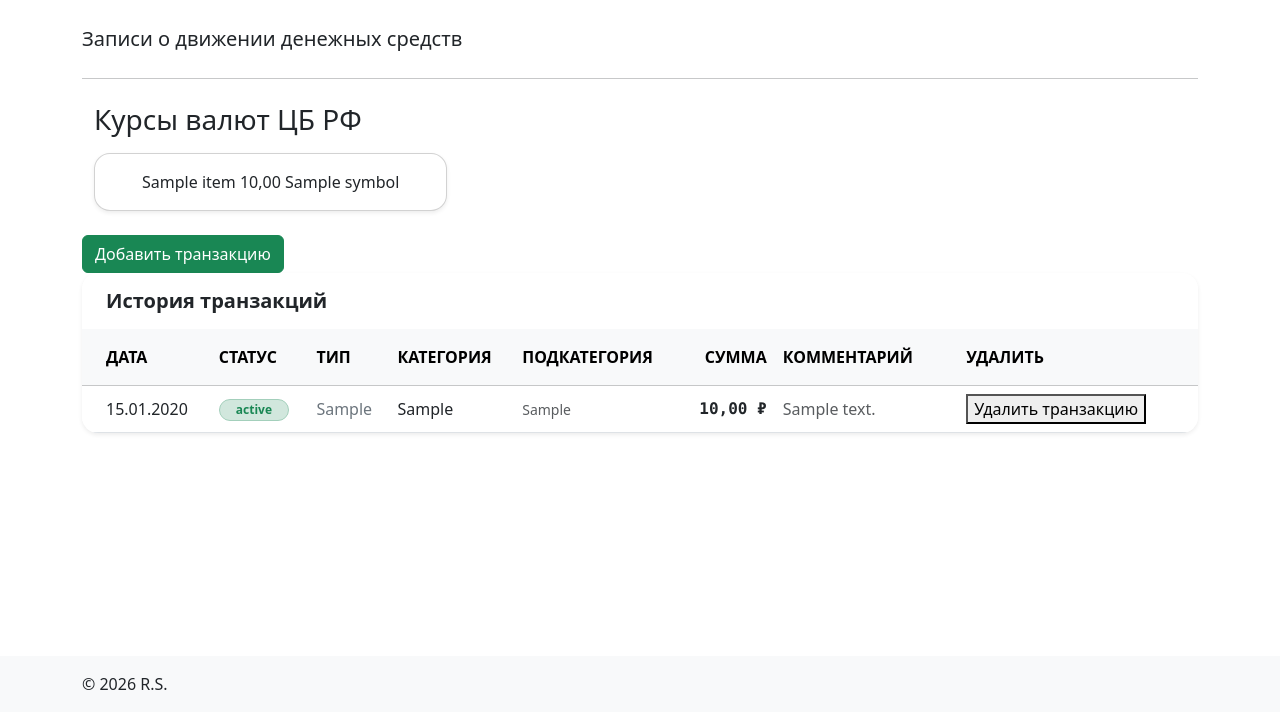
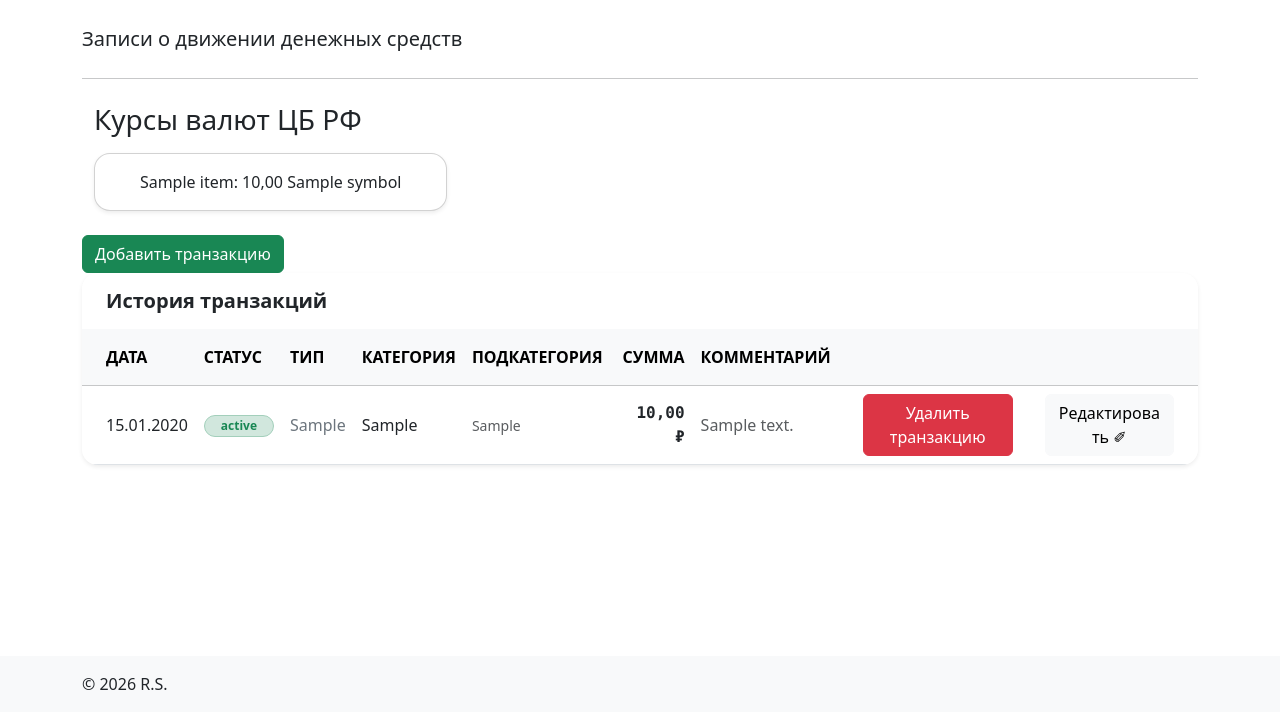
Before and after one commit to MRRomenin/DDS, a Django app: template cashflow/templates/transaction/list.html in a window 1280 px wide. Shown: the part 88-800 px from the top of the page. Run offline with Django 5.2, Linux system fonts and the light colour scheme; tables that the repository leaves empty hold one stand-in row (values such as "Sample post"); the template is opened without the code that fills it: values that come from a table or form of the project are taken from there, most other values are stand-ins (such as "Sample title", 1, 10 or a date in 2020).

Commit message:
refactor(cashflow): change UI for main page

```diff
--- a/cashflow/templates/transaction/list.html
+++ b/cashflow/templates/transaction/list.html
@@ -9,11 +9,13 @@
         <button type="submit" class="btn btn-success">Добавить транзакцию</button>
     </form>
     <div class="card border-0 shadow-sm rounded-4 overflow-hidden">
+
         <div class="card-header bg-white py-3 px-4 border-0 d-flex justify-content-between align-items-center">
             <h5 class="mb-0 fw-bold text-dark">История транзакций</h5>
         </div>
         <div class="card-body p-0">
             <div class="table-responsive">
+
                 <table class="table table-hover align-middle mb-0">
                     <thead class="table-light text-uppercase fs-7 text-muted tracking-wide">
                         <tr>
@@ -24,7 +26,8 @@
                             <th scope="col" class="py-3">Подкатегория</th>
                             <th scope="col" class="py-3 text-end">Сумма</th>
                             <th scope="col" class="py-3 pe-4">Комментарий</th>
-                        <th scope="col" class="py-3 pe-4">Удалить</th>
+                            <th scope="col" class="py-3 pe-4"></th>
+                            <th scope="col" class="py-3 pe-4"></th>
                         </tr>
                     </thead>
                     <tbody>
@@ -32,7 +35,8 @@
                         <tr>
                             <td class="ps-4 fw-medium text-dark">{{ transact.date|date:"d.m.Y" }}</td>
                             <td>
-                            <span class="badge bg-success-subtle text-success border border-success-subtle rounded-pill px-3 py-1">
+                                <span
+                                    class="badge bg-success-subtle text-success border border-success-subtle rounded-pill px-3 py-1">
                                     {{ transact.status }}
                                 </span>
                             </td>
@@ -48,8 +52,16 @@
                                 {{ transact.comment }}
                             </td>
                             <td class="pe-4 text-muted text-wrap text-break">
-                            <form action="{% url 'delete_part' transact.id %}" onsubmit="return confirm('Вы уверены?');">
-                                <button type="submit">Удалить транзакцию </button>
+                                <form method="POST" action="{% url 'delete_part' transact.id %}"
+                                    onsubmit="return confirm('Вы уверены?');">
+                                      {% csrf_token %}
+
+                                    <button type="submit" class="btn btn-danger">Удалить транзакцию</button>
+                                </form>
+                            </td>
+                            <td class="pe-4 text-muted text-wrap text-break">
+                                <form action="" onsubmit="return confirm('Редактировать?');">
+                                    <button type="submit" class="btn btn-light">Редактировать &#10000;</button>
                                 </form>
                             </td>
                         </tr>
@@ -61,11 +73,12 @@
                                 </div>
                             </td>
                         </tr>
+
                         {% endfor %}
                     </tbody>
                 </table>
             </div>
         </div>
     </div>
+</div>
 {% endblock %}
-</div>>
--- a/cashflow/templates/transaction/valute.html
+++ b/cashflow/templates/transaction/valute.html
@@ -5,10 +5,12 @@
     <div class="row g-3">
 
         {% for item in rates.values %}
-            <div class="col-12 col-md-4">
-                <div class="card shadow-sm rounded-4 p-3 text-center">{{ item.name }} {{ item.valute|floatformat:2 }} {{ item.symbol }}
-                    </div>
+        <div class="col-12 col-md-4">
+            <div class="card shadow-sm rounded-4 p-3 text-center custom-element">{{ item.name }}:
+                {{ item.valute|floatformat:2 }}
+                {{ item.symbol }}
             </div>
+        </div>
 
         {% endfor %}
     </div>
```
Lines whose indentation alone changed are shown as unchanged.
